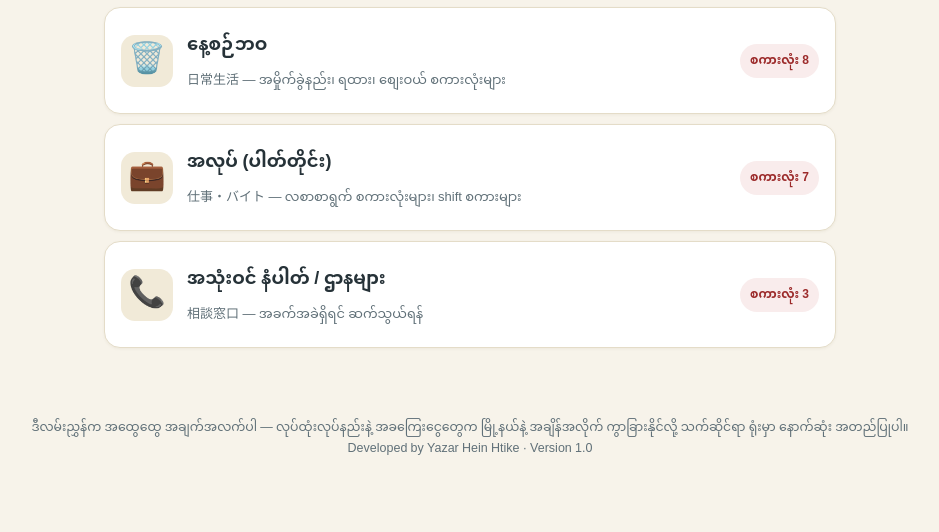
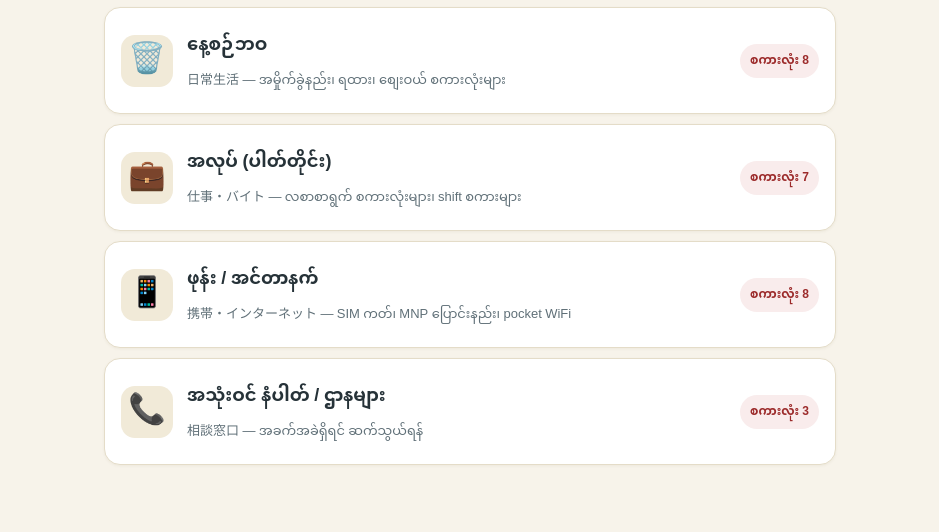
Before and after one commit to yazarheinhtike01/yazarheinhtike01.github.io, a plain HTML site: page japan-life-guide.html in a window 1280 px wide. Shown: the part 757-1289 px from the top of the page, without its empty margins (170-1109 px from the left). Before the commit the page ends 1252 px from the top, so only its background shows below. Drawn offline with Linux system fonts and the light colour scheme.

Commit message:
Add files via upload

```diff
--- a/japan-life-guide.html
+++ b/japan-life-guide.html
@@ -58,7 +58,7 @@
 </header>
 <div class="searchWrap"><input id="search" type="search" placeholder="🔍 စကားလုံး ရှာရန် (မြန်မာ / 日本語 / ひらがな)"></div>
 <main id="view"></main>
-<footer>ဒီလမ်းညွှန်က အထွေထွေ အချက်အလက်ပါ — လုပ်ထုံးလုပ်နည်းနဲ့ အခကြေးငွေတွေက မြို့နယ်နဲ့ အချိန်အလိုက် ကွာခြားနိုင်လို့ သက်ဆိုင်ရာ ရုံးမှာ နောက်ဆုံး အတည်ပြုပါ။<br>Developed by Yazar Hein Htike · Version 1.0</footer>
+<footer>ဒီလမ်းညွှန်က အထွေထွေ အချက်အလက်ပါ — လုပ်ထုံးလုပ်နည်းနဲ့ အခကြေးငွေတွေက မြို့နယ်နဲ့ အချိန်အလိုက် ကွာခြားနိုင်လို့ သက်ဆိုင်ရာ ရုံးမှာ နောက်ဆုံး အတည်ပြုပါ။<br>Developed by Yazar Hein Htike · Version 1.1</footer>
 
 <script>
 const SECTIONS = [
@@ -208,6 +208,27 @@ const SECTIONS = [
   ]
 },
 {
+  id:"phone", icon:"📱", title:"ဖုန်း / အင်တာနက်", jp:"携帯・インターネット",
+  desc:"SIM ကတ်၊ MNP ပြောင်းနည်း၊ pocket WiFi",
+  steps:[
+    "ဖုန်းလိုင်း အသစ် လျှောက်ရင် လိုအပ်တာ: 在留カード၊ ဘဏ်အကောင့် (သို့) ကတ်၊ လိပ်စာ သက်သေ။",
+    "နံပါတ် မပြောင်းဘဲ ကုမ္ပဏီ ပြောင်းချင်ရင် MNP ကို သုံးပါ — အရင် ကုမ္ပဏီမှာ MNP予約番号 အရင် ထုတ်ရပါတယ် (သက်တမ်း 15 ရက်)။",
+    "ဖုန်းအသစ် အရစ်ကျ ဝယ်ရင် 審査 (စစ်ဆေးမှု) ရှိပါတယ် — ဘေလ် နောက်ကျဖူးရင် မအောင်နိုင်ပါ။",
+    "အိမ်သုံး အင်တာနက်က Hikari (ဖိုင်ဘာ) က အမြန်ဆုံးပါ — မန်ရှင်တွေမှာ မရရင် pocket WiFi သုံးပါ။",
+    "စာချုပ် မချုပ်ခင် 月額 (လစဉ်)၊ 契約期間 (စာချုပ်ကာလ)၊ 解約金 (ဖျက်သိမ်းကြေး) သုံးခု အမြဲ စစ်ပါ။"
+  ],
+  phrases:[
+    ["新しい契約をしたいです","あたらしい けいやくを したいです","စာချုပ် အသစ် လုပ်ချင်ပါတယ်"],
+    ["MNPの予約番号をください","MNPの よやくばんごうを ください","MNP နံပါတ် ထုတ်ပေးပါ"],
+    ["月額はいくらですか","げつがくは いくらですか","လစဉ်ကြေး ဘယ်လောက်လဲ"],
+    ["解約金はかかりますか","かいやくきんは かかりますか","ဖျက်သိမ်းကြေး ရှိပါလား"],
+    ["データ量を増やしたいです","データりょうを ふやしたいです","Data ပမာဏ တိုးချင်ပါတယ်"],
+    ["電波が悪いです","でんぱが わるいです","လိုင်း မကောင်းပါဘူး"],
+    ["機種変更をしたいです","きしゅへんこうを したいです","ဖုန်း model ပြောင်းချင်ပါတယ်"],
+    ["請求書をください","せいきゅうしょを ください","ဘေလ် စာရွက် ပေးပါ"]
+  ]
+},
+{
   id:"contacts", icon:"📞", title:"အသုံးဝင် နံပါတ် / ဌာနများ", jp:"相談窓口",
   desc:"အခက်အခဲရှိရင် ဆက်သွယ်ရန်",
   steps:[
```
